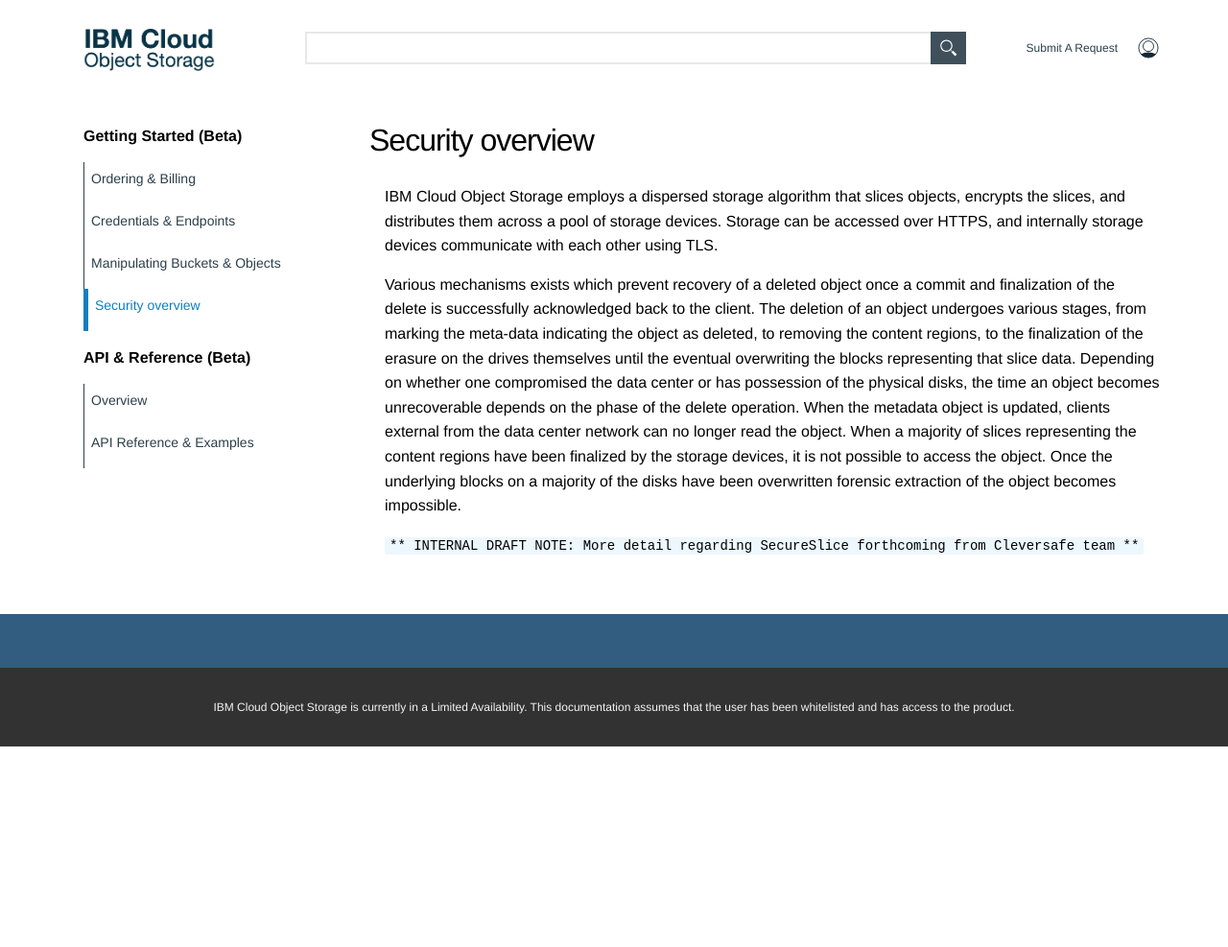
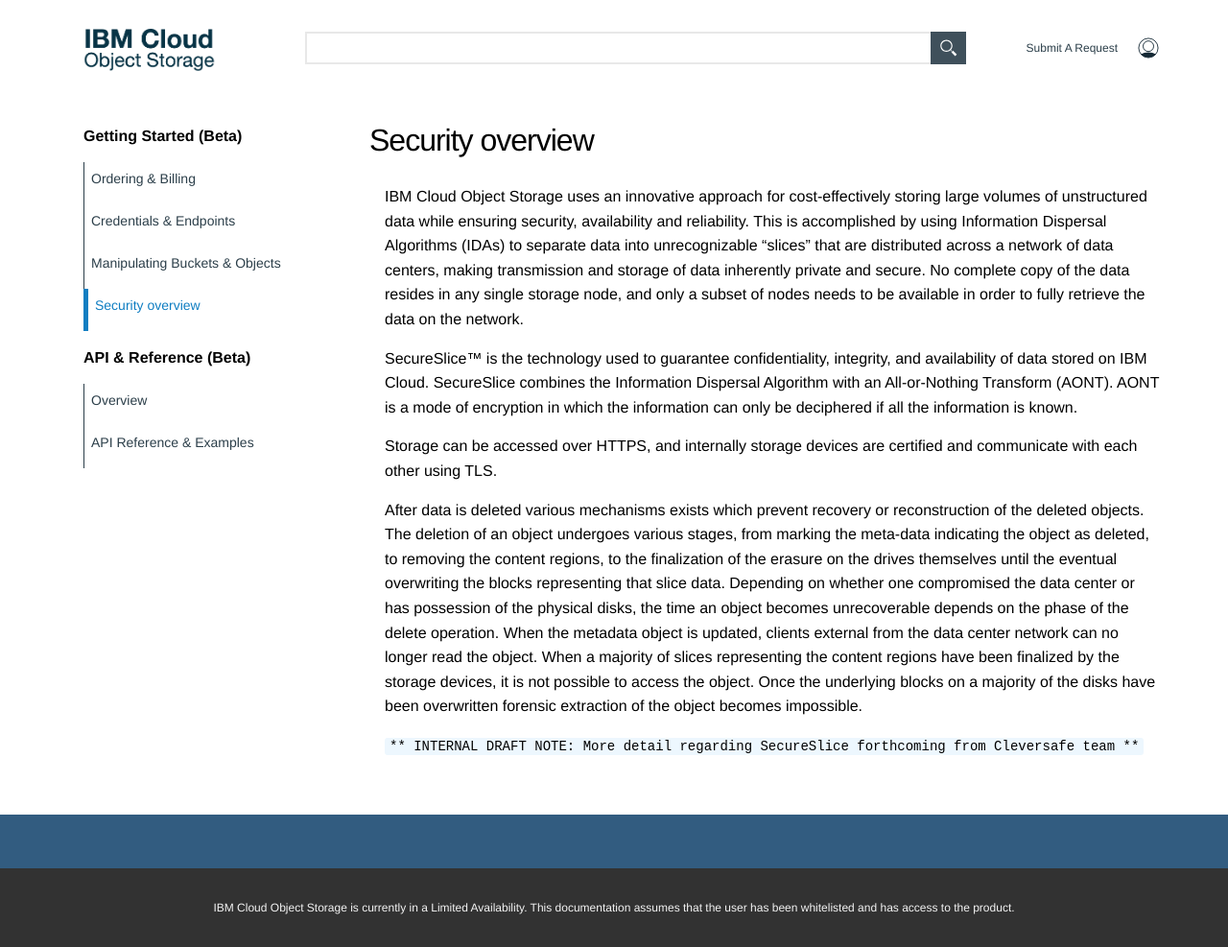
Before and after one commit to mpcarl-ibm/crs-docs, a Jekyll site: the page built from _gettingstarted/security.md, in a window 1280 px wide. Shown: the whole page at 96% size. Built offline with Jekyll 4.4.1, drawn with Linux system fonts in a browser that asks for light colours; before the commit the page ends 900 px from its top, so only the background shows below that.

Commit message:
updated security section

````diff
--- a/_gettingstarted/security.md
+++ b/_gettingstarted/security.md
@@ -8,8 +8,12 @@
 dateAdded: August 18th, 2016
 ---
 
-IBM Cloud Object Storage employs a dispersed storage algorithm that slices objects, encrypts the slices, and distributes them across a pool of storage devices. Storage can be accessed over HTTPS, and internally storage devices communicate with each other using TLS.
+IBM Cloud Object Storage uses an innovative approach for cost-effectively storing large volumes of unstructured data while ensuring security, availability and reliability.  This is accomplished by using Information Dispersal Algorithms (IDAs) to separate data into unrecognizable “slices” that are distributed across a network of data centers, making transmission and storage of data inherently private and secure. No complete copy of the data resides in any single storage node, and only a subset of nodes needs to be available in order to fully retrieve the data on the network.
 
-Various mechanisms exists which prevent recovery of a deleted object once a commit and finalization of the delete is successfully acknowledged back to the client. The deletion of an object undergoes various stages, from marking the meta-data indicating the object as deleted, to removing the content regions, to the finalization of the erasure on the drives themselves until the eventual overwriting the blocks representing that slice data. Depending on whether one compromised the data center or has possession of the physical disks, the time an object becomes unrecoverable depends on the phase of the delete operation. When the metadata object is updated, clients external from the data center network can no longer read the object. When a majority of slices representing the content regions have been finalized by the storage devices, it is not possible to access the object. Once the underlying blocks on a majority of the disks have been overwritten forensic extraction of the object becomes impossible.
+SecureSlice™ is the technology used to guarantee confidentiality, integrity, and availability of data stored on IBM Cloud. SecureSlice combines the Information Dispersal Algorithm with an All-or-Nothing Transform (AONT). AONT is a mode of encryption in which the information can only be deciphered if all the information is known.
+
+Storage can be accessed over HTTPS, and internally storage devices are certified and communicate with each other using TLS.
+
+After data is deleted various mechanisms exists which prevent recovery or reconstruction of the deleted objects. The deletion of an object undergoes various stages, from marking the meta-data indicating the object as deleted, to removing the content regions, to the finalization of the erasure on the drives themselves until the eventual overwriting the blocks representing that slice data. Depending on whether one compromised the data center or has possession of the physical disks, the time an object becomes unrecoverable depends on the phase of the delete operation. When the metadata object is updated, clients external from the data center network can no longer read the object. When a majority of slices representing the content regions have been finalized by the storage devices, it is not possible to access the object. Once the underlying blocks on a majority of the disks have been overwritten forensic extraction of the object becomes impossible.
 
 ```** INTERNAL DRAFT NOTE: More detail regarding SecureSlice forthcoming from Cleversafe team **```
````
Also changed, not shown: _api/overview.md (+5 -4 lines), 3 other files.
